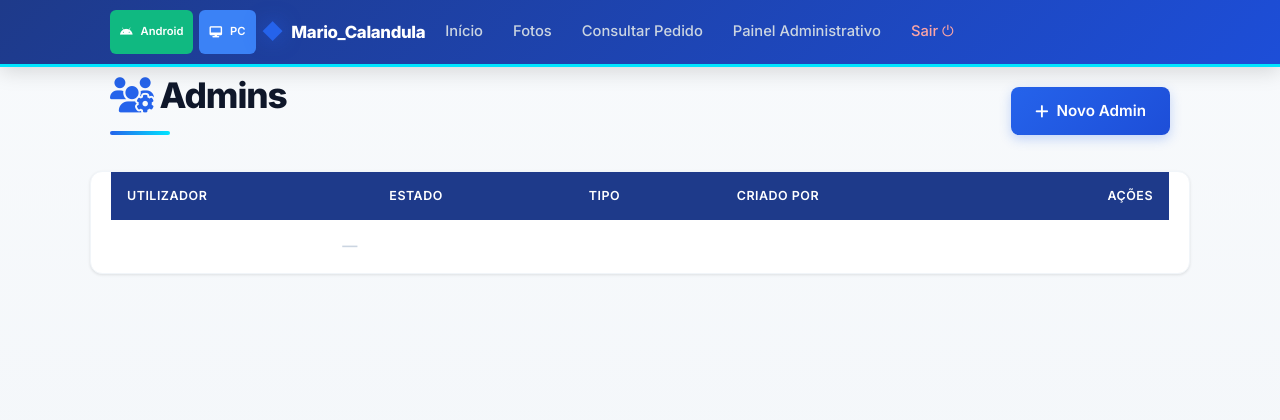
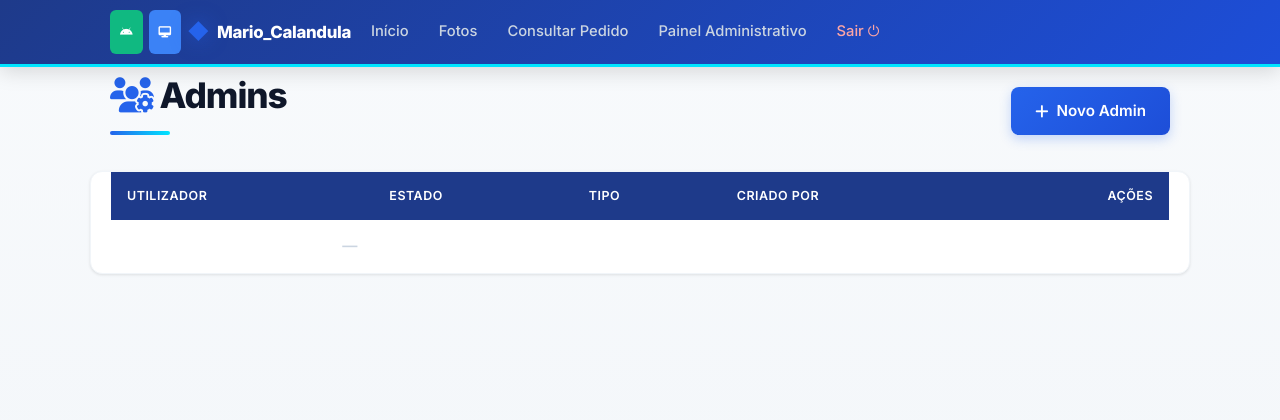
Before and after one commit to melphystec-eng/sistem-alfaiataria, a Flask app: page /admin/admins in a window 1280 px wide. Shown: the top 420 px of the page. Run offline with Flask 3, Linux system fonts and the light colour scheme; a user stored in the database is signed in; tables that the repository leaves empty hold one stand-in row (values such as "Sample post"); a database or web service that is not in the repository returns one stand-in record (values such as "Sample title"); parts of the project's set-up code (start-up, migrations or seed data) failed here and were passed over; some libraries are stand-ins or nearby versions.

Commit message:
Ajustando a tela 2

```diff
--- a/templates/base.html
+++ b/templates/base.html
@@ -538,10 +538,10 @@ h1::after {
   <div class="nav-inner">
     <div style="display: flex; gap: 6px;">
       <a href="{{ url_for('static', filename='downloads/alfaiataria.apk') }}" download class="btn" style="background: #10b981; color: white; padding: 4px 10px; font-size: 0.7rem; height: auto; min-height: 28px; box-shadow: none; border-radius: 6px;">
-        <i class="fa-brands fa-android"></i> Android
+        <i class="fa-brands fa-android"></i>
       </a>
       <a href="#" class="btn" style="background: #3b82f6; color: white; padding: 4px 10px; font-size: 0.7rem; height: auto; min-height: 28px; box-shadow: none; border-radius: 6px;">
-        <i class="fa-solid fa-desktop"></i> PC
+        <i class="fa-solid fa-desktop"></i>
       </a>
       <meta name="viewport" content="width=device-width, initial-scale=1.0, viewport-fit=cover">
     <a href="{{ url_for('home') }}" class="brand">Mario_Calandula</a>
```
